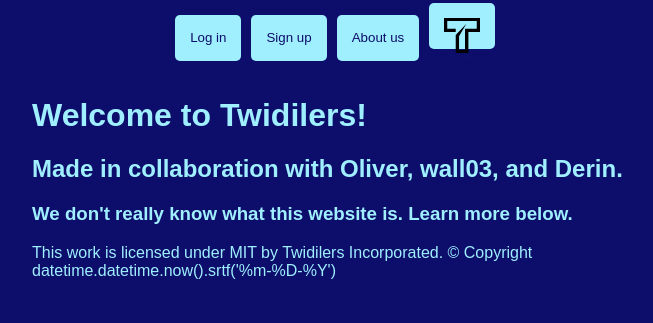
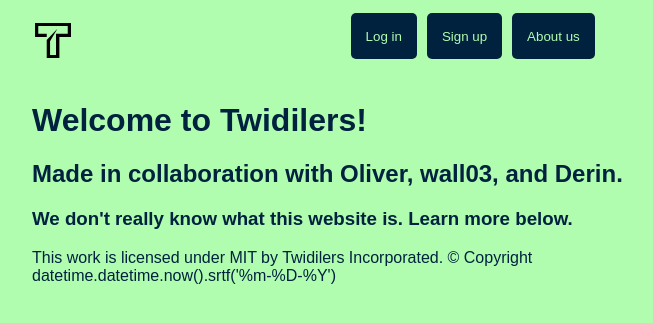
Before and after one commit to hihihioli/twidilers, a Flask app: page / in a window 1280 px wide. Shown: the top 323 px of the page, without its empty margins (308-961 px from the left). Run offline with Flask 3, Linux system fonts and the light colour scheme.

Commit message:
no this style :)

```diff
--- a/twidilers/base/static/styles/styles.css
+++ b/twidilers/base/static/styles/styles.css
@@ -1,6 +1,6 @@
 body {
-    background-color: #0d0d6b;
-    color: #9fefff;
+    background-color: #B0FDB0;
+    color: #01223E;
     font-family: Arial;
     width: 600px;
     margin: auto;
@@ -8,18 +8,25 @@ body {
 
 #navbar button {
     padding: 15px;
-    background-color: #9fefff;
-    color: #0d0d6b;
+    background-color: #01223E;
+    color: #B0FDB0;
     border-radius: 5px;
     border: 0;
     height: 46px;
     margin: auto;
+    margin-top: 10px;
 }
 #navbar {
     display:flex;
-    align-items: center;
-    justify-content: center;
     width:100%;
     padding:3px;
-    gap:10px
+    gap:10px;
+    margin-bottom: 40px;
 }
+
+#hder-img {
+    background-color: inherit !important;
+    float: left;
+    margin: 0 270px 0 0 !important;
+    padding: 20px 0 !important;
+}
--- a/twidilers/base/templates/base.html
+++ b/twidilers/base/templates/base.html
@@ -21,10 +21,10 @@
     <!-- The navbar. Also can be overridden if necessary. -->
     <div id="navbar">
         {% block nav %}
+            <a href="{{ url_for('.page',page='index') }}"><button id="hder-img" ><img src="{{ url_for('.static',filename='images/logo.svg') }}">Home</button></a>
             <a href="{{ url_for('.page',page='login') }}"><button>Log in</button></a>
             <a href="{{ url_for('.page',page='sign_up') }}"><button>Sign up</button></a>
             <a href="{{ url_for('.page',page='about') }}"><button>About us</button></a>
-            <a href="{{ url_for('.page',page='index') }}"><button><img id="hder-img" src="{{ url_for('.static',filename='images/logo.svg') }}">Home</button></a>
         {% endblock %}
     </div>
     <!-- Flashes. Gives every flash a div with class flash and a custom category. -->
```
